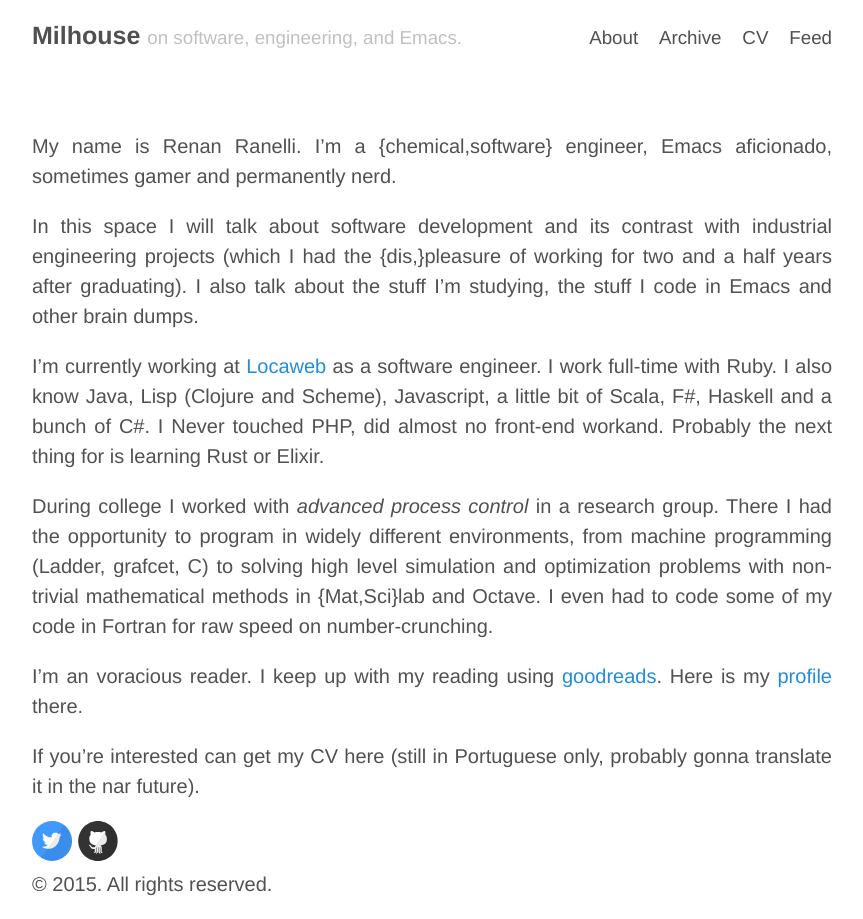
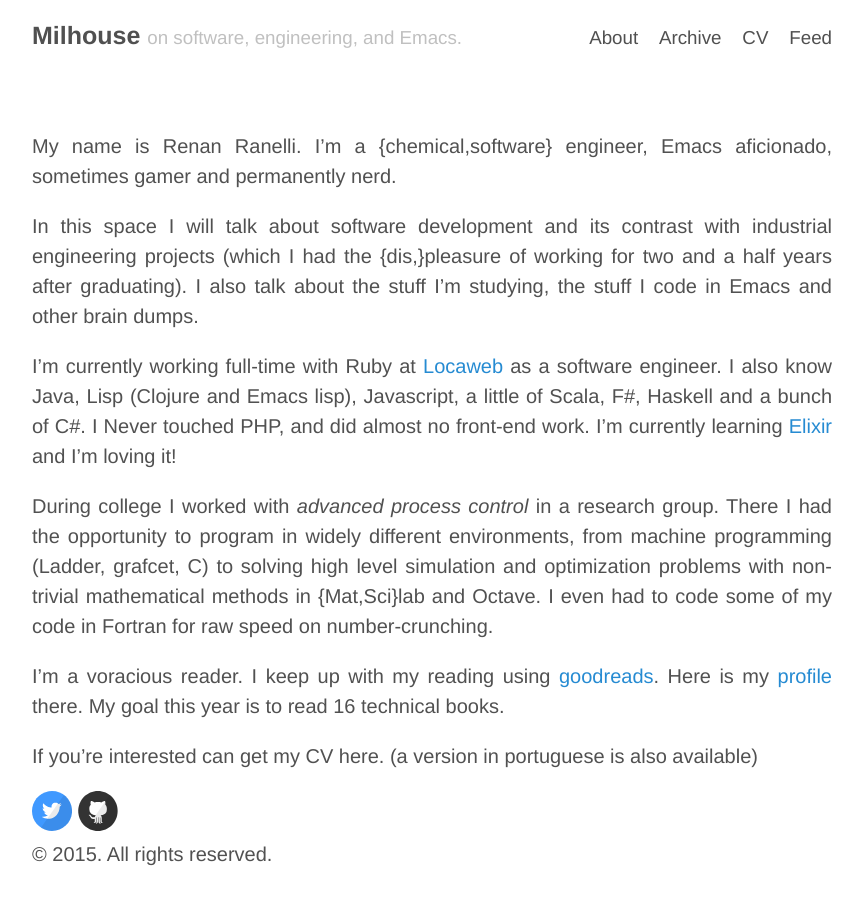
Before and after one commit to rranelli/rranelli.github.io, a Jekyll site: the page built from about.md, in a window 1280 px wide. Shown: the whole page, without its empty margins (208-1071 px from the left). Built offline with Jekyll 4.4.1, drawn with Linux system fonts in a browser that asks for light colours; Markdown is read by kramdown in place of the engine named in the settings.

Commit message:
Update about

```diff
--- a/_config.yml
+++ b/_config.yml
@@ -30,7 +30,6 @@ excerpt_separator: "<p hidden>excerpt-separator<p hidden>"
 author:
   name: Renan Ranelli
   url: https://github.com/rranelli
-  email: renanranelli@gmail.com
 
   github:
     repo: https://github.com/rranelli/rranelli.github.io
--- a/about.md
+++ b/about.md
@@ -12,10 +12,10 @@ industrial engineering projects (which I had the {dis,}pleasure of working for
 two and a half years after graduating). I also talk about the stuff I'm
 studying, the stuff I code in Emacs and other brain dumps.
 
-I'm currently working at [Locaweb](http://www.locaweb.com.br) as a software engineer. I work full-time with
-Ruby. I also know Java, Lisp (Clojure and Scheme), Javascript, a little bit of
-Scala, F#, Haskell and a bunch of C#. I Never touched PHP, did almost no
-front-end workand. Probably the next thing for is learning Rust or Elixir.
+I'm currently working full-time with Ruby at [Locaweb](http://www.locaweb.com.br) as a software engineer. I
+also know Java, Lisp (Clojure and Emacs lisp), Javascript, a little of Scala,
+F#, Haskell and a bunch of C#. I Never touched PHP, and did almost no front-end
+work. I'm currently learning [Elixir](http://elixir-lang.org/) and I'm loving it!
 
 During college I worked with *advanced process control* in a research group.
 There I had the opportunity to program in widely different environments, from
@@ -24,8 +24,8 @@ optimization problems with non-trivial mathematical methods in {Mat,Sci}lab and
 Octave. I even had to code some of my code in Fortran for raw speed on
 number-crunching.
 
-I'm an voracious reader. I keep up with my reading using [goodreads](http://goodreads.com). Here is my
-[profile](https://www.goodreads.com/user/show/19870807-renan-ranelli) there.
+I'm a voracious reader. I keep up with my reading using [goodreads](http://goodreads.com). Here is my
+[profile](https://www.goodreads.com/user/show/19870807-renan-ranelli) there. My goal this year is to read 16 technical books.
 
-If you're interested can get my CV here (still in Portuguese only, probably
-gonna translate it in the nar future).
+If you're interested can get my CV here. (a version in portuguese is also
+available)
```
Also changed, not shown: org/about.org (+8 -8 lines).
